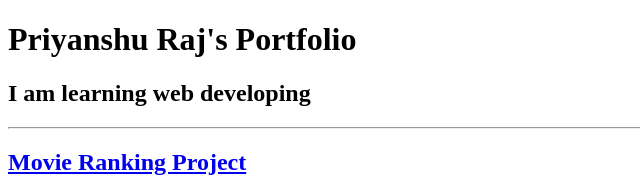
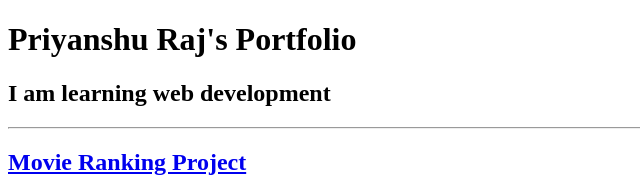
Before and after one commit to priyanshuraj13/html-proooject, a plain HTML site: page index.html in a window 1280 px wide. Shown: the top 193 px of the page, 0-640 px from the left. Drawn offline with Linux system fonts and the light colour scheme.

Commit message:
Add files via upload

```diff
--- a/index.html
+++ b/index.html
@@ -8,7 +8,7 @@
 </head>
 <body>
     <h1>Priyanshu Raj's Portfolio</h1>
-    <h2>I am learning web developing</h2>
+    <h2>I am learning web development</h2>
     <hr/>
     <h2><a href="./publics/movie-ranking.html">Movie Ranking Project</a></h2>
     <img src="./assets/images/movie-ranking.png" alt="movie project png" height="150" width="250"/>
```
